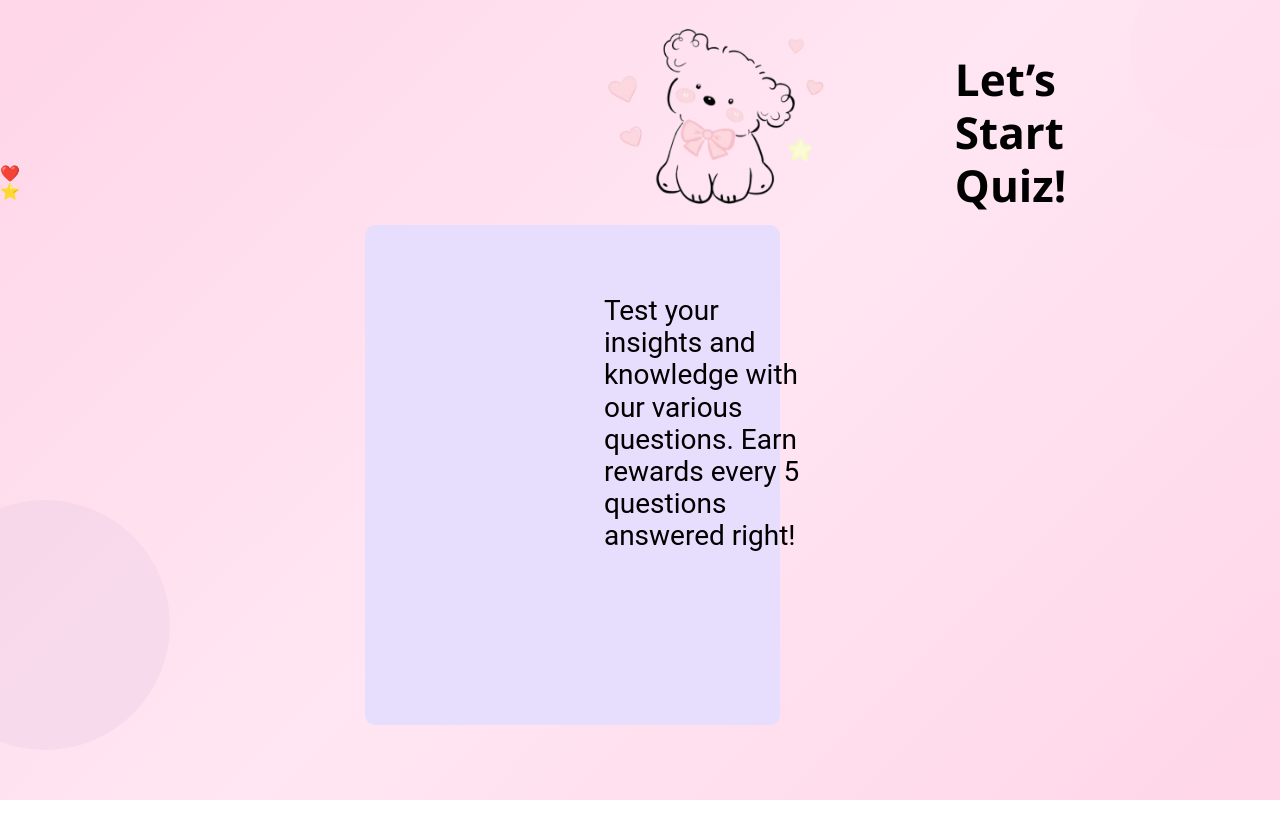
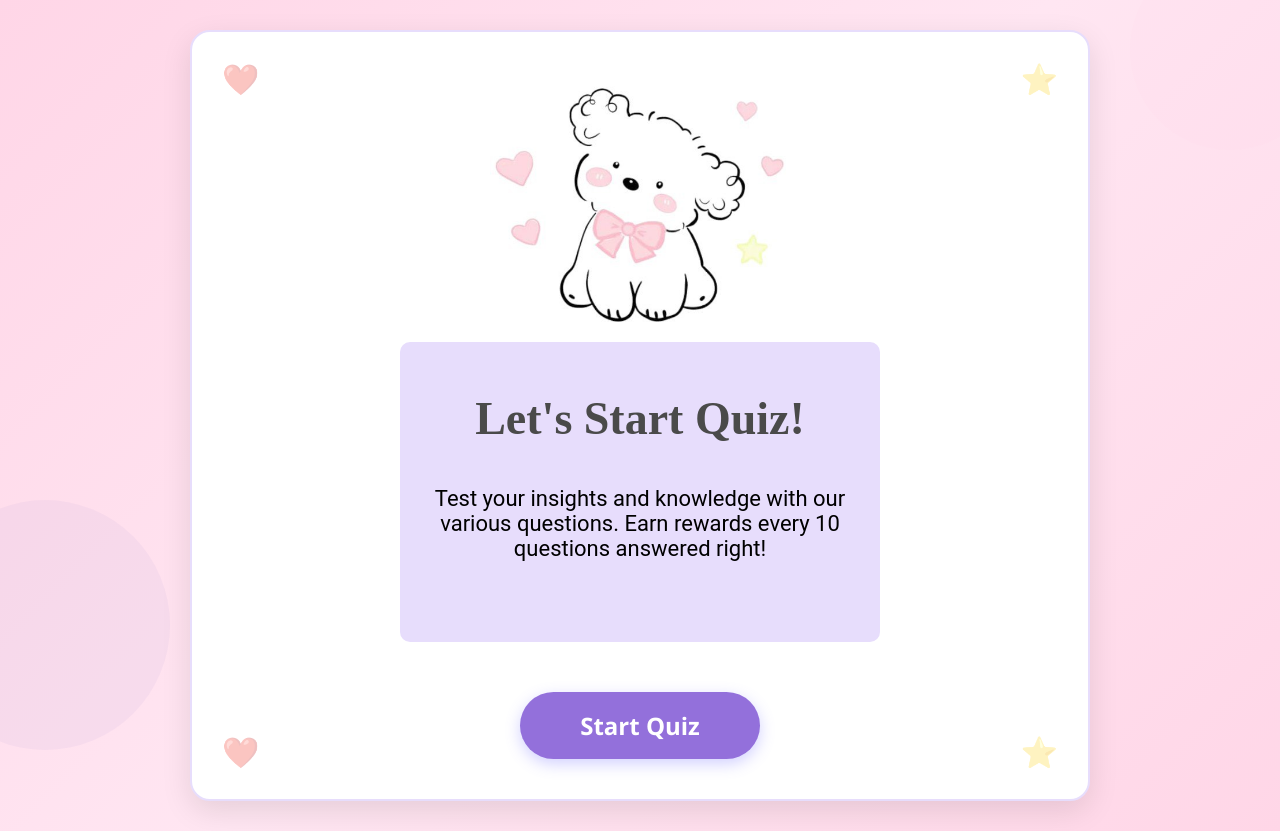
Before and after one commit to yutong122/IP_project, a plain HTML site: page start_quiz.html in a window 1280 px wide. Before the commit the page ends 800 px from the top, so only its background shows below. Drawn offline with Linux system fonts and the light colour scheme.

Commit message:
start quiz update 2, added css

```diff
--- a/start_quiz.html
+++ b/start_quiz.html
@@ -10,13 +10,27 @@
 </head>
 
 <body>
-    <div class="quiz-first_page">
-        <div class="icon-heart1">❤️</div>
-        <div class="icon-star">⭐</div>
-        <img src="dog.png" alt="puppy-image" class="dog-img">
-    </div>
-    <div class="quiz-frame">
-        <h1 class="quiz-title"><b>Let’s Start Quiz!</b></h1>
-        <p class="quiz-instructions">Test your insights and knowledge with our various questions. Earn rewards every 5
-            questions answered right!</p>
-    </div>
+    <body class="quiz-page">
+        <div class="quiz-container">
+            <div class="decoration">❤️</div>
+            <div class="decoration">⭐️</div>
+            <div class="decoration">❤️</div>
+            <div class="decoration">⭐️</div>
+
+            <img src="quiz-dog.jpg" alt="Cute dog" class="dog-img">
+
+            <div class="quiz-frame">
+
+                <h1 class="quiz-title">Let's Start Quiz!</h1>
+
+                <p class="quiz-instructions">
+                    Test your insights and knowledge with our various questions.
+                    Earn rewards every 10 questions answered right!
+                </p>
+            </div>
+
+            <button class="start-button">Start Quiz</button>
+        </div>
+    </body>
+</body>
+</html>
--- a/style.css
+++ b/style.css
@@ -559,41 +559,111 @@ body::after {
 }
 
 /*start quiz page*/
-.quiz-title {
-    font-size: 44px;
-    color: black;
-    font-family: 'Fuzzy Bubble', cursive;
-    position:relative;
-    top:-200px;
-    left: 590px;
-
-}
-.quiz-frame{
+.quiz-frame {
     display: flex;
     width: 480px;
-    height: 500px;
+    height: 300px;
     background-color: #E7DDFC;
     border-radius: 10px;
+    margin: 20px auto;
+    flex-direction: column;
+    justify-content: flex-start;
+    align-items: center;
+    text-align: center;
+    padding-top: 20px;
+}
+.quiz-instructions {
+    width: 90%;
+    font-size: 22px;
+    color: black;
+    font-family: 'Roboto';
+    margin: 20px 0;
+}
+.dog-img {
+    width: 300px;
+    height: auto;
+    display: block;
+    margin: 10px auto;
+    border-radius: 10px;
+    object-fit: cover;
+}
+.quiz-container {
+    background-color: white;
+    border-radius: 20px;
+    padding: 40px;
+    max-width: 900px;
+    width: 100%;
+    text-align: center;
+    box-shadow: 0 10px 30px rgba(0, 0, 0, 0.1);
     position: relative;
-    right: 500px;
-    top: 75px;
+    border: 2px solid #e7ddfc;
+}
+body.quiz-page {
+    background-color: white;
+    margin: 0;
+    padding: 0;
+    box-sizing: border-box;
+    font-family: 'Roboto';
+    min-height: 100vh;
+    display: flex;
+    justify-content: center;
+    align-items: center;
+    padding: 30px;
+}
+.quiz-title {
+    color: var(--text-color);
+    font-family: 'Fuzzy Bubbles';
+    font-size: 46px;
+    font-weight: bold;
+    margin-bottom: 20px;
+    text-align: center;
+}
+.start-button {
+    background-color: var(--dark-purple);
+    color: white;
+    border: none;
+    padding: 20px 60px;
+    font-size: 24px;
+    font-weight: bold;
+    border-radius: 50px;
+    cursor: pointer;
+    transition: all 0.3s ease;
+    box-shadow: 0 5px 15px rgba(106, 103, 255, 0.3);
+    margin-top: 30px;
+}
+.start-button:hover {
+    background-color: var(--purple);
+    transform: translateY(-3px);
+    box-shadow: 0 8px 20px rgba(106, 103, 255, 0.4);
+}
 
+.start-button:active {
+    transform: translateY(-1px);
 }
-.quiz-instructions{
-    width: 90%;
-    font-size: 28px;
-    color: black;
-    font-family: 'Roboto', sans-serif;
-    position: relative;
-    top:70px;
-    left: 40px;
+.decoration {
+    position: absolute;
+    font-size: 30px;
+    opacity: 0.3;
 }
-.dog-img{
-    width: 50%;
-    height: auto;
-    position: relative;
-    left: 500px;
-    bottom: 300px;
+
+.decoration:nth-child(1) {
+    top: 30px;
+    left: 30px;
+}
+
+.decoration:nth-child(2) {
+    top: 30px;
+    right: 30px;
+}
+
+.decoration:nth-child(3) {
+    bottom: 30px;
+    left: 30px;
+}
+
+.decoration:nth-child(4) {
+    bottom: 30px;
+    right: 30px;
 }
 
 /* navigation bar*/
```
Also changed, not shown: homepage1.html (+3 -0 lines), dog.png (deleted), quiz-dog.jpg (added).
